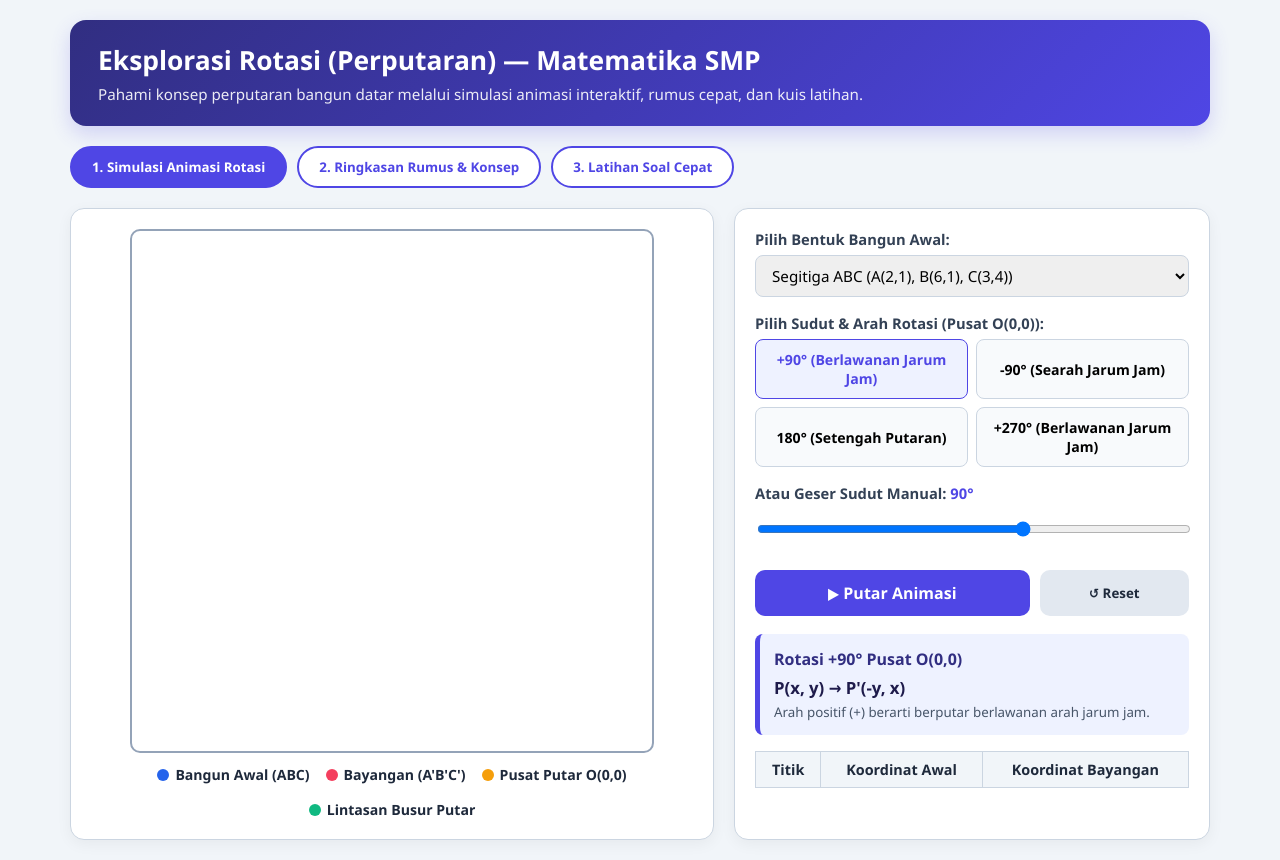
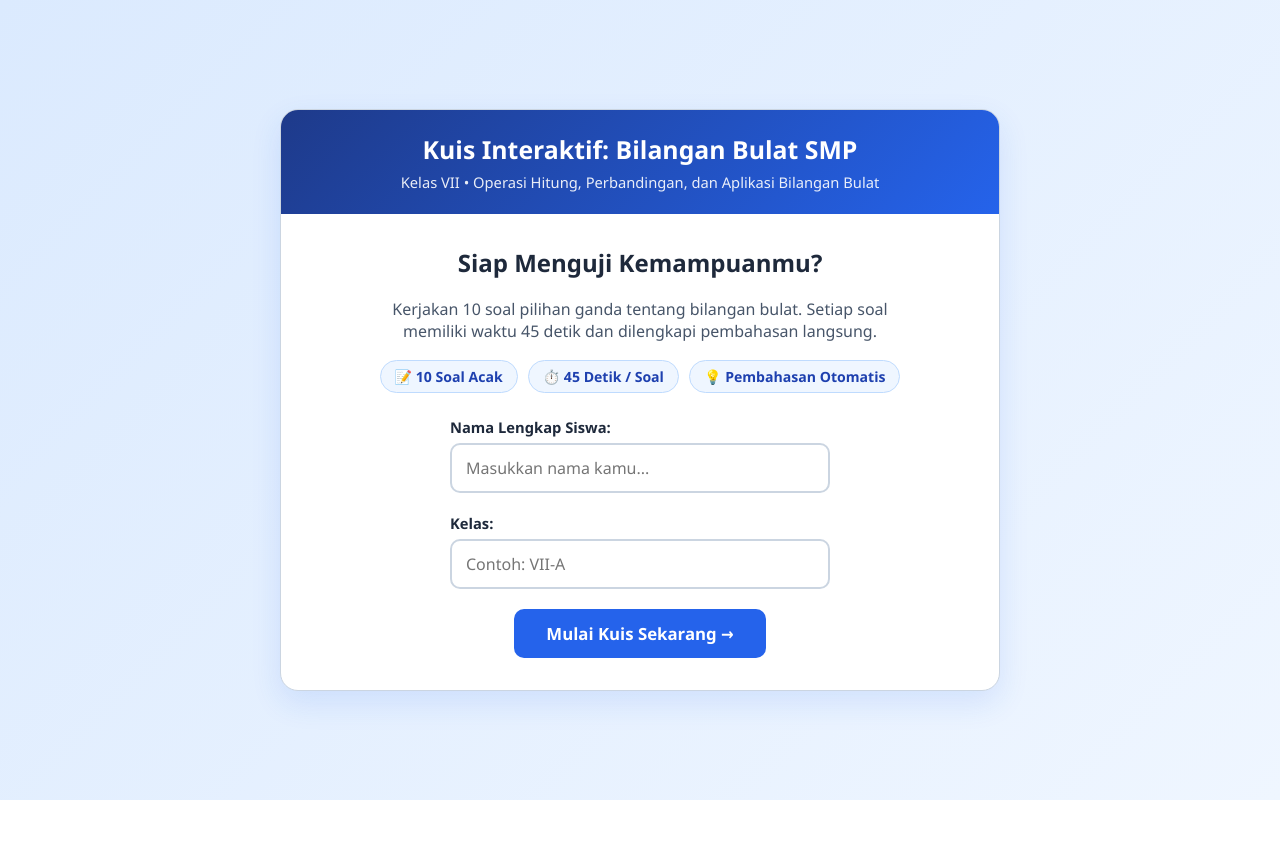
Before and after one commit to nofalinda23-matematika/aljabar, a plain HTML site: page index.html in a window 1280 px wide. After the commit the page ends 800 px from the top, so only its background shows below. Drawn offline with Linux system fonts and the light colour scheme.

Commit message:
Update index.html

```diff
--- a/index.html
+++ b/index.html
@@ -3,15 +3,18 @@
 <head>
   <meta charset="UTF-8" />
   <meta name="viewport" content="width=device-width, initial-scale=1.0" />
-  <title>Media Pembelajaran Interaktif: Rotasi Geometri SMP</title>
+  <title>Kuis Interaktif Bilangan Bulat SMP</title>
   <style>
     :root {
-      --primary: #4f46e5;
-      --primary-hover: #4338ca;
+      --primary: #2563eb;
+      --primary-dark: #1d4ed8;
       --secondary: #0ea5e9;
-      --accent: #f43f5e;
-      --success: #10b981;
-      --bg: #f1f5f9;
+      --success: #16a34a;
+      --success-bg: #dcfce7;
+      --danger: #dc2626;
+      --danger-bg: #fee2e2;
+      --warning: #d97706;
+      --bg: #eff6ff;
       --card: #ffffff;
       --text: #1e293b;
       --border: #cbd5e1;
@@ -25,383 +28,418 @@
     body {
       margin: 0;
       padding: 20px;
-      background-color: var(--bg);
+      background: linear-gradient(135deg, #dbeafe 0%, #eff6ff 100%);
       color: var(--text);
+      min-height: 100vh;
+      display: flex;
+      justify-content: center;
+      align-items: center;
     }
 
-    .wrapper {
-      max-width: 1140px;
-      margin: 0 auto;
+    .app-card {
+      background: var(--card);
+      width: 100%;
+      max-width: 720px;
+      border-radius: 18px;
+      box-shadow: 0 12px 30px rgba(37, 99, 235, 0.12);
+      border: 1px solid var(--border);
+      overflow: hidden;
+    }
+
+    /* Header */
+    .header {
+      background: linear-gradient(135deg, #1e3a8a, #2563eb);
+      color: white;
+      padding: 22px 26px;
+      text-align: center;
+    }
+
+    .header h1 {
+      margin: 0 0 6px 0;
+      font-size: 1.55rem;
+    }
+
+    .header p {
+      margin: 0;
+      font-size: 0.92rem;
+      opacity: 0.9;
+    }
+
+    /* Layar Awal */
+    .start-screen {
+      padding: 32px 28px;
+      text-align: center;
+    }
+
+    .info-pills {
+      display: flex;
+      flex-wrap: wrap;
+      justify-content: center;
+      gap: 10px;
+      margin: 18px 0 24px;
+    }
+
+    .pill {
+      background: #eff6ff;
+      color: #1e40af;
+      border: 1px solid #bfdbfe;
+      padding: 6px 14px;
+      border-radius: 999px;
+      font-size: 0.88rem;
+      font-weight: 600;
+    }
+
+    .input-group {
+      max-width: 380px;
+      margin: 0 auto 20px;
+      text-align: left;
+    }
+
+    .input-group label {
+      display: block;
+      font-weight: 600;
+      margin-bottom: 6px;
+      font-size: 0.92rem;
+    }
+
+    .input-group input {
+      width: 100%;
+      padding: 12px 14px;
+      border: 2px solid var(--border);
+      border-radius: 10px;
+      font-size: 1rem;
+      transition: border-color 0.2s;
+    }
+
+    .input-group input:focus {
+      outline: none;
+      border-color: var(--primary);
+    }
+
+    .btn-main {
+      background: var(--primary);
+      color: white;
+      border: none;
+      padding: 13px 32px;
+      border-radius: 10px;
+      font-size: 1.05rem;
+      font-weight: 700;
+      cursor: pointer;
+      transition: transform 0.15s, background 0.2s;
+    }
+
+    .btn-main:hover {
+      background: var(--primary-dark);
+      transform: translateY(-1px);
+    }
+
+    /* Layar Kuis */
+    .quiz-screen {
+      display: none;
+    }
+
+    .status-bar {
+      background: #f8fafc;
+      padding: 14px 24px;
+      border-bottom: 1px solid var(--border);
+      display: flex;
+      flex-wrap: wrap;
+      justify-content: space-between;
+      align-items: center;
+      gap: 10px;
+      font-weight: 600;
+      font-size: 0.92rem;
+    }
+
+    .timer-badge {
+      background: #fef3c7;
+      color: #b45309;
+      padding: 5px 12px;
+      border-radius: 999px;
+      border: 1px solid #fde68a;
+      font-weight: 700;
+    }
+
+    .timer-badge.urgent {
+      background: #fee2e2;
+      color: #b91c1c;
+      border-color: #fecaca;
+    }
+
+    .progress-track {
+      height: 6px;
+      background: #e2e8f0;
+      width: 100%;
+    }
+
+    .progress-fill {
+      height: 100%;
+      background: var(--secondary);
+      width: 0%;
+      transition: width 0.3s ease;
+    }
+
+    .quiz-content {
+      padding: 26px;
+    }
+
+    .category-tag {
+      display: inline-block;
+      background: #dbeafe;
+      color: #1d4ed8;
+      font-size: 0.8rem;
+      font-weight: 700;
+      padding: 4px 12px;
+      border-radius: 6px;
+      margin-bottom: 12px;
+    }
+
+    .question-text {
+      font-size: 1.15rem;
+      font-weight: 600;
+      line-height: 1.55;
+      margin-bottom: 20px;
+    }
+
+    .options-grid {
       display: flex;
       flex-direction: column;
-      gap: 20px;
+      gap: 12px;
     }
 
-    header {
-      background: linear-gradient(135deg, #312e81, #4f46e5);
-      color: white;
-      padding: 22px 28px;
-      border-radius: 16px;
-      box-shadow: 0 8px 20px rgba(79, 70, 229, 0.2);
-    }
-
-    header h1 {
-      margin: 0 0 6px 0;
-      font-size: 1.65rem;
-    }
-
-    header p {
-      margin: 0;
-      opacity: 0.9;
-      font-size: 0.95rem;
-    }
-
-    /* Tab Navigasi Materi */
-    .nav-tabs {
+    .opt-btn {
       display: flex;
-      gap: 10px;
-      flex-wrap: wrap;
-    }
-
-    .nav-btn {
-      padding: 10px 20px;
-      border: 2px solid var(--primary);
-      background: white;
-      color: var(--primary);
-      border-radius: 999px;
-      font-weight: 700;
+      align-items: center;
+      gap: 14px;
+      width: 100%;
+      text-align: left;
+      padding: 14px 16px;
+      border: 2px solid var(--border);
+      border-radius: 12px;
+      background: #ffffff;
+      font-size: 1rem;
+      color: var(--text);
       cursor: pointer;
       transition: all 0.2s;
     }
 
-    .nav-btn.active, .nav-btn:hover {
-      background: var(--primary);
+    .opt-btn:hover:not(:disabled) {
+      border-color: var(--primary);
+      background: #eff6ff;
+    }
+
+    .opt-btn:disabled {
+      cursor: default;
+    }
+
+    .opt-letter {
+      width: 30px;
+      height: 30px;
+      border-radius: 50%;
+      background: #e2e8f0;
+      display: flex;
+      justify-content: center;
+      align-items: center;
+      font-weight: 700;
+      flex-shrink: 0;
+    }
+
+    .opt-btn.correct {
+      border-color: var(--success);
+      background: var(--success-bg);
+      color: #14532d;
+      font-weight: 600;
+    }
+
+    .opt-btn.correct .opt-letter {
+      background: var(--success);
       color: white;
     }
 
-    .section {
+    .opt-btn.wrong {
+      border-color: var(--danger);
+      background: var(--danger-bg);
+      color: #7f1d1d;
+    }
+
+    .opt-btn.wrong .opt-letter {
+      background: var(--danger);
+      color: white;
+    }
+
+    .explanation-box {
+      margin-top: 20px;
+      padding: 15px 18px;
+      border-radius: 10px;
+      font-size: 0.95rem;
+      line-height: 1.5;
       display: none;
     }
 
-    .section.active {
+    .explanation-box.show {
       display: block;
     }
 
-    /* Layout Simulasi */
-    .sim-grid {
-      display: grid;
-      grid-template-columns: 1.15fr 0.85fr;
-      gap: 20px;
+    .explanation-box.correct {
+      background: #f0fdf4;
+      border-left: 4px solid var(--success);
+      color: #166534;
     }
 
-    @media (max-width: 900px) {
-      .sim-grid {
-        grid-template-columns: 1fr;
-      }
+    .explanation-box.wrong {
+      background: #fef2f2;
+      border-left: 4px solid var(--danger);
+      color: #991b1b;
     }
 
-    .card {
-      background: var(--card);
-      border-radius: 14px;
-      padding: 20px;
-      box-shadow: 0 4px 15px rgba(0, 0, 0, 0.05);
-      border: 1px solid var(--border);
+    .quiz-footer {
+      padding: 0 26px 26px;
+      display: flex;
+      justify-content: flex-end;
     }
 
-    .canvas-box {
-      display: flex;
-      flex-direction: column;
-      align-items: center;
-    }
-
-    canvas {
-      border: 2px solid #94a3b8;
-      border-radius: 10px;
-      background: #ffffff;
-      max-width: 100%;
-      height: auto;
-    }
-
-    .legend {
-      display: flex;
-      flex-wrap: wrap;
-      gap: 16px;
-      margin-top: 12px;
-      font-size: 0.88rem;
-      justify-content: center;
-    }
-
-    .legend span {
-      display: flex;
-      align-items: center;
-      gap: 6px;
-      font-weight: 600;
-    }
-
-    .dot {
-      width: 12px;
-      height: 12px;
-      border-radius: 50%;
-      display: inline-block;
-    }
-
-    /* Kontrol Simulasi */
-    .control-group {
-      margin-bottom: 16px;
-    }
-
-    .control-group label {
-      display: block;
-      font-weight: 700;
-      margin-bottom: 6px;
-      font-size: 0.92rem;
-      color: #334155;
-    }
-
-    select, input[type="range"] {
-      width: 100%;
-      padding: 9px 12px;
-      border: 1px solid var(--border);
-      border-radius: 8px;
-      font-size: 0.95rem;
-    }
-
-    .angle-pills {
-      display: grid;
-      grid-template-columns: repeat(2, 1fr);
-      gap: 8px;
-    }
-
-    .pill-btn {
-      padding: 10px;
-      border: 1px solid var(--border);
-      background: #f8fafc;
-      border-radius: 8px;
-      font-weight: 600;
-      cursor: pointer;
-      transition: all 0.2s;
-      font-size: 0.88rem;
-    }
-
-    .pill-btn.active {
-      background: #eef2ff;
-      border-color: var(--primary);
-      color: var(--primary);
-    }
-
-    .action-btns {
-      display: flex;
-      gap: 10px;
-      margin: 18px 0;
-    }
-
-    .btn-play {
-      flex: 2;
-      padding: 12px;
+    .btn-next {
       background: var(--primary);
       color: white;
       border: none;
+      padding: 12px 24px;
       border-radius: 10px;
       font-weight: 700;
-      font-size: 1rem;
+      font-size: 0.98rem;
       cursor: pointer;
-      transition: background 0.2s;
+      display: none;
     }
 
-    .btn-play:hover {
-      background: var(--primary-hover);
+    .btn-next:hover {
+      background: var(--primary-dark);
     }
 
-    .btn-reset {
-      flex: 1;
-      padding: 12px;
-      background: #e2e8f0;
-      color: #1e293b;
-      border: none;
-      border-radius: 10px;
-      font-weight: 700;
-      cursor: pointer;
-    }
-
-    .btn-reset:hover {
-      background: #cbd5e1;
-    }
-
-    .formula-card {
-      background: #eef2ff;
-      border-left: 5px solid var(--primary);
-      padding: 14px;
-      border-radius: 8px;
-      margin-bottom: 16px;
-    }
-
-    .formula-card h3 {
-      margin: 0 0 6px 0;
-      font-size: 1rem;
-      color: #312e81;
-    }
-
-    .formula-text {
-      font-size: 1.05rem;
-      font-weight: 700;
-      color: #1e1b4b;
-    }
-
-    table {
-      width: 100%;
-      border-collapse: collapse;
-      font-size: 0.9rem;
-    }
-
-    th, td {
-      border: 1px solid var(--border);
-      padding: 8px 10px;
+    /* Layar Hasil */
+    .result-screen {
+      display: none;
+      padding: 32px 28px;
       text-align: center;
     }
 
-    th {
-      background: #f1f5f9;
+    .score-badge {
+      width: 130px;
+      height: 130px;
+      border-radius: 50%;
+      background: #eff6ff;
+      border: 6px solid var(--primary);
+      display: flex;
+      flex-direction: column;
+      justify-content: center;
+      align-items: center;
+      margin: 0 auto 18px;
     }
 
-    /* Bagian Konsep Materi */
-    .concept-grid {
-      display: grid;
-      grid-template-columns: repeat(auto-fit, minmax(260px, 1fr));
-      gap: 16px;
+    .score-val {
+      font-size: 2.4rem;
+      font-weight: 800;
+      color: var(--primary);
+      line-height: 1;
     }
 
-    .concept-item {
+    .score-txt {
+      font-size: 0.8rem;
+      font-weight: 700;
+      color: #475569;
+      margin-top: 4px;
+    }
+
+    .stats-grid {
+      display: grid;
+      grid-template-columns: repeat(3, 1fr);
+      gap: 12px;
+      margin: 22px 0;
+    }
+
+    .stat-box {
       background: #f8fafc;
       border: 1px solid var(--border);
-      border-radius: 12px;
-      padding: 16px;
+      padding: 12px;
+      border-radius: 10px;
     }
 
-    .concept-item h3 {
-      margin-top: 0;
-      color: var(--primary);
+    .stat-box strong {
+      display: block;
+      font-size: 1.25rem;
+      margin-bottom: 2px;
     }
 
-    /* Bagian Latihan Soal */
-    .quiz-box {
-      max-width: 700px;
-      margin: 0 auto;
-    }
-
-    .quiz-opt {
-      display: block;
-      width: 100%;
-      text-align: left;
-      padding: 12px 16px;
-      margin: 8px 0;
-      border: 2px solid var(--border);
-      border-radius: 10px;
-      background: white;
-      font-size: 0.95rem;
-      cursor: pointer;
-    }
-
-    .quiz-opt:hover:not(:disabled) {
-      border-color: var(--primary);
-      background: #eef2ff;
-    }
-
-    .quiz-opt.correct {
-      background: #dcfce7;
-      border-color: #16a34a;
-      font-weight: bold;
-    }
-
-    .quiz-opt.wrong {
-      background: #fee2e2;
-      border-color: #dc2626;
+    .stat-box span {
+      font-size: 0.85rem;
+      color: #64748b;
     }
   </style>
 </head>
 <body>
 
-  <div class="wrapper">
-    <header>
-      <h1>Eksplorasi Rotasi (Perputaran) — Matematika SMP</h1>
-      <p>Pahami konsep perputaran bangun datar melalui simulasi animasi interaktif, rumus cepat, dan kuis latihan.</p>
-    </header>
-
-    <!-- Menu Navigasi -->
-    <div class="nav-tabs">
-      <button class="nav-btn active" onclick="switchTab('simulasi', this)">1. Simulasi Animasi Rotasi</button>
-      <button class="nav-btn" onclick="switchTab('materi', this)">2. Ringkasan Rumus & Konsep</button>
-      <button class="nav-btn" onclick="switchTab('kuis', this)">3. Latihan Soal Cepat</button>
+  <div class="app-card">
+    <div class="header">
+      <h1>Kuis Interaktif: Bilangan Bulat SMP</h1>
+      <p>Kelas VII &bull; Operasi Hitung, Perbandingan, dan Aplikasi Bilangan Bulat</p>
     </div>
 
-    <!-- TAB 1: SIMULASI INTERAKTIF -->
-    <div id="simulasi" class="section active">
-      <div class="sim-grid">
-        <!-- Kanvas -->
-        <div class="card canvas-box">
-          <canvas id="rotCanvas" width="520" height="520"></canvas>
-          <div class="legend">
-            <span><i class="dot" style="background:#2563eb;"></i> Bangun Awal (ABC)</span>
-            <span><i class="dot" style="background:#f43f5e;"></i> Bayangan (A'B'C')</span>
-            <span><i class="dot" style="background:#f59e0b;"></i> Pusat Putar O(0,0)</span>
-            <span><i class="dot" style="background:#10b981;"></i> Lintasan Busur Putar</span>
-          </div>
-        </div>
+    <!-- 1. LAYAR MULAI -->
+    <div class="start-screen" id="startScreen">
+      <h2 style="margin-top:0;">Siap Menguji Kemampuanmu?</h2>
+      <p style="color:#475569; max-width:500px; margin:0 auto;">
+        Kerjakan 10 soal pilihan ganda tentang bilangan bulat. Setiap soal memiliki waktu 45 detik dan dilengkapi pembahasan langsung.
+      </p>
 
-        <!-- Panel Kontrol -->
-        <div class="card">
-          <div class="control-group">
-            <label>Pilih Bentuk Bangun Awal:</label>
-            <select id="shapeSelect" onchange="changeShape()">
-              <option value="triangle">Segitiga ABC (A(2,1), B(6,1), C(3,4))</option>
-              <option value="flag">Bendera Segitiga (A(1,2), B(5,2), C(1,5))</option>
-              <option value="trapezoid">Trapesium Siku-siku (A(2,1), B(6,1), C(4,4), D(2,4))</option>
-            </select>
-          </div>
+      <div class="info-pills">
+        <span class="pill">📝 10 Soal Acak</span>
+        <span class="pill">⏱️ 45 Detik / Soal</span>
+        <span class="pill">💡 Pembahasan Otomatis</span>
+      </div>
 
-          <div class="control-group">
-            <label>Pilih Sudut & Arah Rotasi (Pusat O(0,0)):</label>
-            <div class="angle-pills">
-              <button class="pill-btn active" onclick="selectAngle(90, this)">+90° (Berlawanan Jarum Jam)</button>
-              <button class="pill-btn" onclick="selectAngle(-90, this)">-90° (Searah Jarum Jam)</button>
-              <button class="pill-btn" onclick="selectAngle(180, this)">180° (Setengah Putaran)</button>
-              <button class="pill-btn" onclick="selectAngle(270, this)">+270° (Berlawanan Jarum Jam)</button>
-            </div>
-          </div>
+      <div class="input-group">
+        <label for="studentName">Nama Lengkap Siswa:</label>
+        <input type="text" id="studentName" placeholder="Masukkan nama kamu..." />
+      </div>
 
-          <div class="control-group">
-            <label>Atau Geser Sudut Manual: <span id="manualAngleLabel" style="color:#4f46e5;">90°</span></label>
-            <input type="range" id="angleSlider" min="-360" max="360" step="15" value="90" oninput="manualRotate(this.value)">
-          </div>
+      <div class="input-group">
+        <label for="studentClass">Kelas:</label>
+        <input type="text" id="studentClass" placeholder="Contoh: VII-A" />
+      </div>
 
-          <div class="action-btns">
-            <button class="btn-play" onclick="playAnimation()">▶ Putar Animasi</button>
-            <button class="btn-reset" onclick="resetSim()">↺ Reset</button>
-          </div>
+      <button class="btn-main" onclick="startQuiz()">Mulai Kuis Sekarang &rarr;</button>
+    </div>
 
-          <div class="formula-card">
-            <h3 id="formulaTitle">Rotasi +90° Pusat O(0,0)</h3>
-            <div class="formula-text" id="formulaRule">P(x, y) &rarr; P'(-y, x)</div>
-            <small id="formulaNote" style="color:#475569; display:block; margin-top:4px;">
-              Arah positif (+) berarti berputar berlawanan arah jarum jam.
-            </small>
-          </div>
+    <!-- 2. LAYAR KUIS -->
+    <div class="quiz-screen" id="quizScreen">
+      <div class="status-bar">
+        <span id="playerInfo">Siswa: -</span>
+        <span id="questionNum">Soal 1 / 10</span>
+        <span class="timer-badge" id="timerBadge">⏱️ 45d</span>
+      </div>
 
-          <table>
-            <thead>
-              <tr>
-                <th>Titik</th>
-                <th>Koordinat Awal</th>
-                <th>Koordinat Bayangan</th>
-              </tr>
-            </thead>
-            <tbody id="coordTable"></tbody>
-          </table>
-        </div>
+      <div class="progress-track">
+        <div class="progress-fill" id="progressFill"></div>
+      </div>
+
+      <div class="quiz-content">
+        <span class="category-tag" id="categoryTag">Kategori</span>
+        <div class="question-text" id="questionText">Pertanyaan muncul di sini...</div>
+        <div class="options-grid" id="optionsGrid"></div>
+        <div class="explanation-box" id="explanationBox"></div>
+      </div>
+
+      <div class="quiz-footer">
+        <button class="btn-next" id="nextBtn" onclick="nextQuestion()">Soal Berikutnya &rarr;</button>
       </div>
     </div>
 
-    <!-- TAB 2: RINGKASAN KONSEP -->
-    <div id="materi" class="section">
-      <div class="card">
-        <h2 style="margin-top:0;">Apa Itu Rotasi (Perputaran)?</h2>
-        <p>
+    <!-- 3. LAYAR HASIL -->
+    <div class="result-screen" id="resultScreen">
+      <div class="score-badge">
+        <span class="score-val" id="finalScore">0</span>
+        <span class="score-txt">SKOR AKHIR</span>
+      </div>
+
+      <h2 id="resultHeadline" style="margin-bottom:6px;">Selamat!</h2>
+      <p id="resultStudentInfo" style="color:#475569; margin-top:0;"></p>
+
+      <div class="stats-grid">
```
